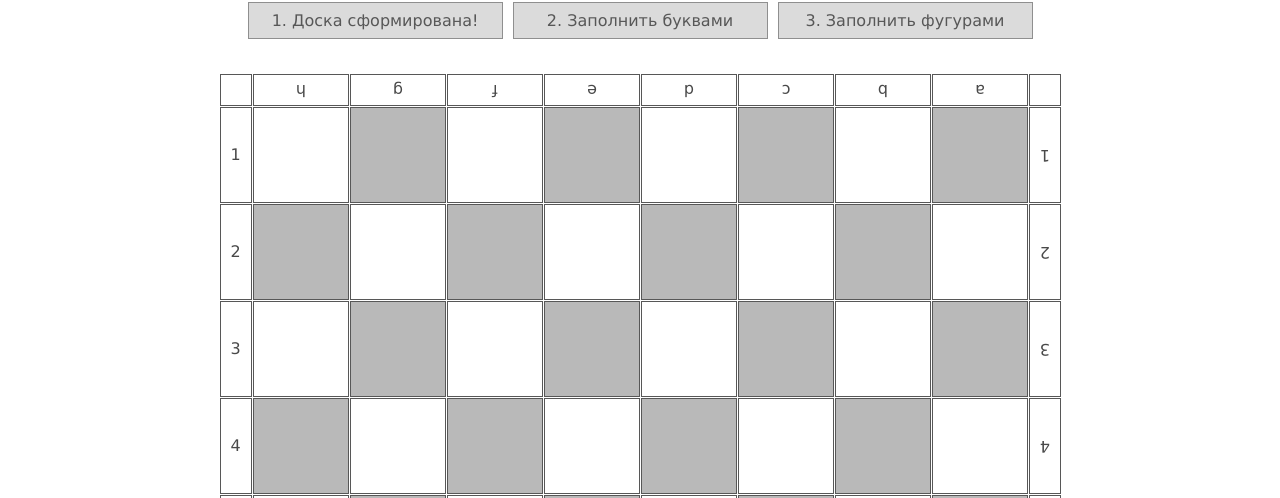
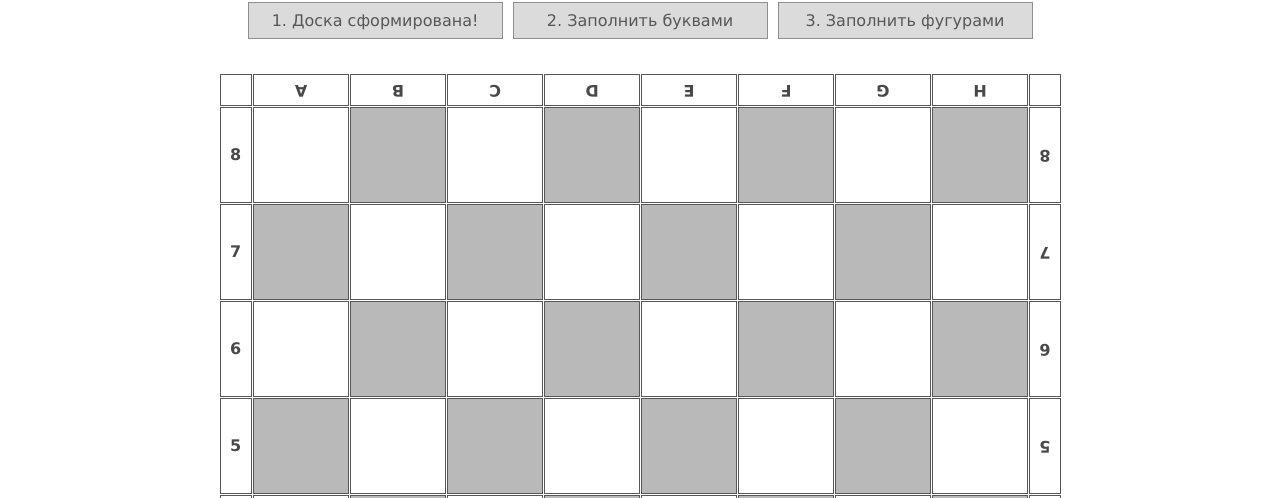
Before and after one commit to evg226/JSstart, a plain HTML site: page index.html in a window 1280 px wide. Both pictures are taken after a click on the button "1. Cформировать доску". Shown: the part 302-800 px from the top of the page. Drawn offline with Linux system fonts and the light colour scheme.

Commit message:
Внесены изменения по рекомендации наставника

```diff
--- a/hw5.js
+++ b/hw5.js
@@ -4,19 +4,22 @@
 
 function makeChessboard() {
 
+
     var chessBox; //блок для доски
     var chessCell; // блок для ячейки доски
     chessBox = document.createElement("div");;
     chessBox.classList.add("chess__box");
     activeHW.insertAdjacentElement("beforeend", chessBox);//размещаем доску на странице
-    var column = "*hgfedcba*";//массив с названиями столбцов
+    var column = "*abcdefgh*";//массив с названиями столбцов
     for (var j = 0; j < 10; j++) { //j-строки
         for (var i = 0; i < 10; i++) {// i-столбцы
             chessCell = document.createElement("div");
             chessCell.classList.add("chess__cell");
             if (i == 0 || i == 9) {
-                chessCell.innerText = (j == 0 || j == 9) ? "" : j; //размещаем номера строк в крайние стоблцы
+                chessCell.classList.add("chess__cell_caption");
+                chessCell.innerText = (j == 0 || j == 9) ? "" : 9-j; //размещаем номера строк в крайние стоблцы
             } else if (j == 0 || j == 9) { //размещаем имена столбцов в крайние строки
+                chessCell.classList.add("chess__cell_caption");
                 chessCell.innerText = column[i]; //имена берем из массива строк
             } else { // размещаем оставшиеся ячейки (столбцы и строки которых не являются крайними)
                 if (j % 2 == 0) { //четные строки j и нечетные столбцы i - делаем черными
--- a/main.scss
+++ b/main.scss
@@ -291,8 +291,13 @@ body {
 
         &_rotated {
             transform: rotate(180deg);
+        }
 
+        &_caption {
+            text-transform: uppercase;
+            font-weight: 700;
         }
+
     }
 }
 
```
Also changed, not shown: main.css, 1 other file.
